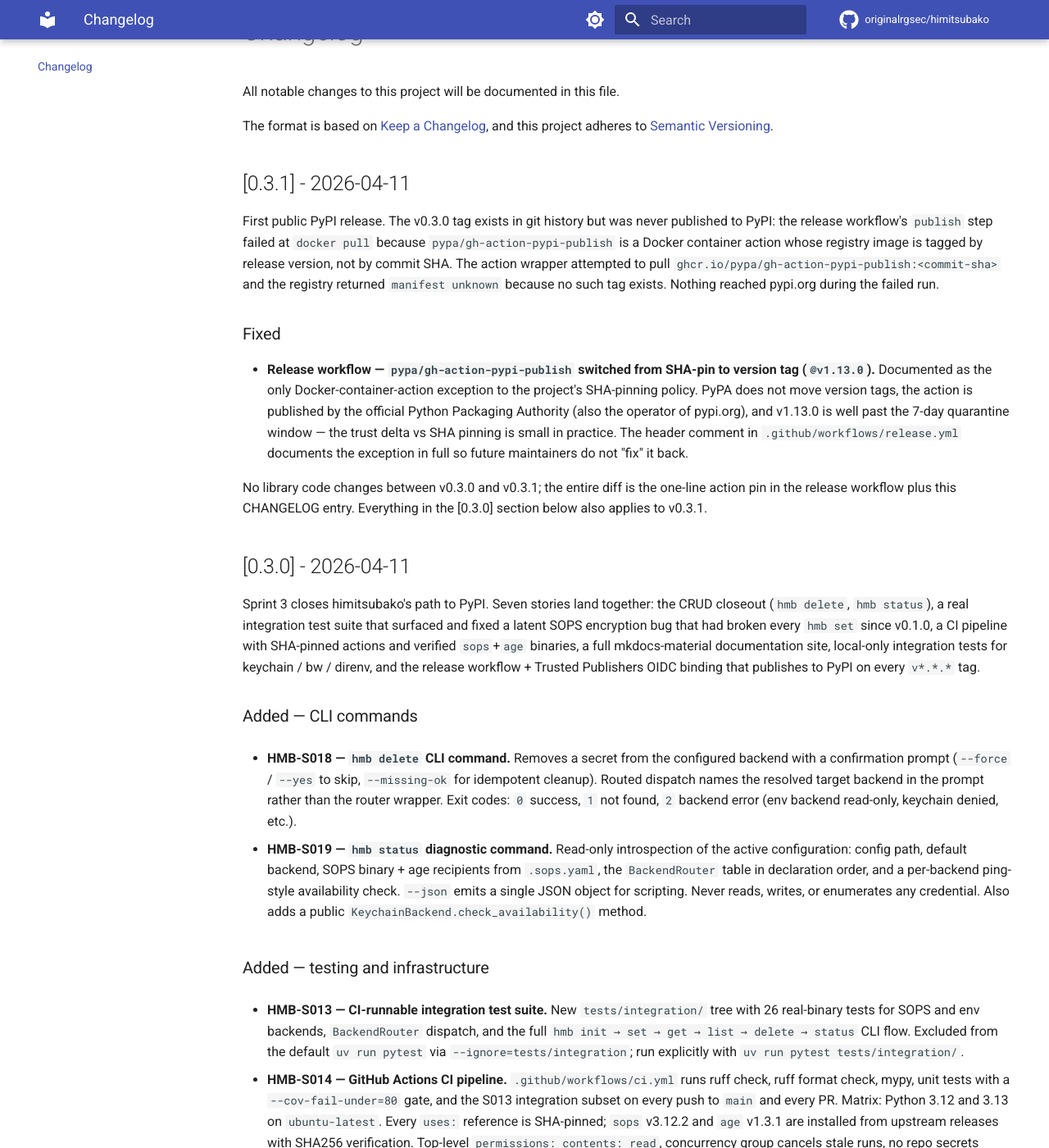
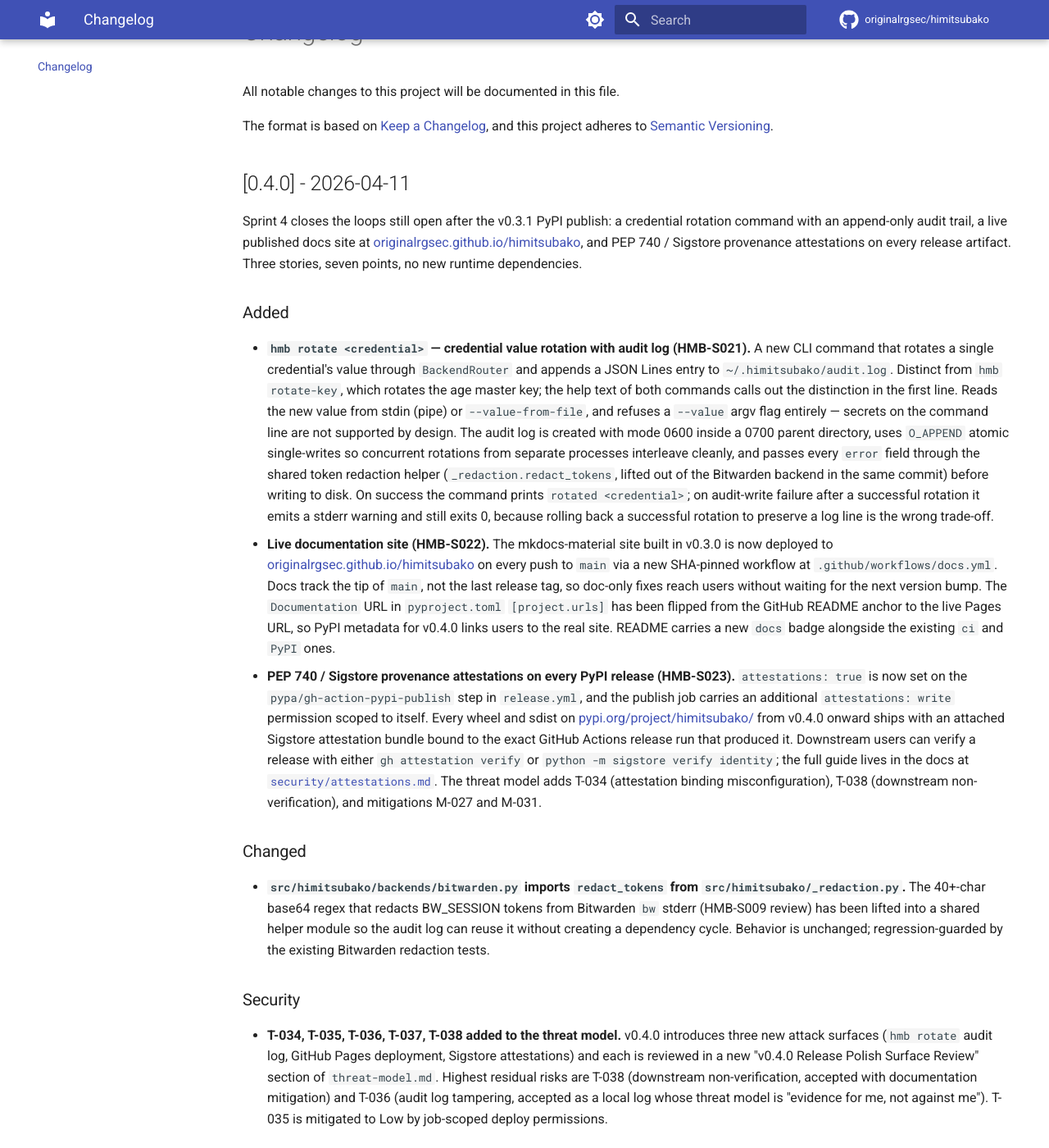
Before and after one commit to originalrgsec/himitsubako, an MkDocs documentation site: the page built from docs/changelog.md, in a window 1280 px wide and 1400 px high, scrolled down 210 px. Shown: the whole window at 82% size. Built offline with MkDocs 1.6.1 and Material for MkDocs 9.7.7, drawn with Linux system fonts in a browser that asks for light colours; comment, search, counter and statistics services are not loaded; some of the changed text lies outside the part shown.

Commit message:
feat(release): PEP 740 attestations + v0.4.0 bump (HMB-S023)
Enables Sigstore / PEP 740 provenance attestations on the PyPI publish
step and bumps the project version to 0.4.0. Every wheel and sdist on
pypi.org from v0.4.0 onward will ship with a Sigstore attestation
bundle cryptographically bound to the GitHub Actions release run that
produced it.

- .github/workflows/release.yml: `attestations: true` on the
  pypa/gh-action-pypi-publish step. The publish job gains
  `attestations: write` permission alongside the existing
  `id-token: write` (same OIDC identity, two consumers — Trusted
  Publishers for the PyPI token, Sigstore for the keyless signing
  cert). Action stays tag-pinned to v1.13.0 under the documented
  Docker-container-action exception; v1.13.0 supports attestations
  via the feature added in v1.12.0. Inline comment documents the
  expected signing identity and points at docs/security/attestations.md
  for the full verification guide.
- docs/security/attestations.md: new documentation page covering what
  the attestations cover, the expected signing identity
  (`.github/workflows/release.yml@refs/tags/v<VERSION>` with issuer
  `token.actions.githubusercontent.com`), and two verification paths
  (`gh attestation verify` and `python -m sigstore verify identity`).
  Includes a "what verification does not replace" section that flags
  pip --require-hashes and transparency-log monitoring as adjacent
  concerns outside v0.4.0 scope.
- mkdocs.yml: promote Security to a section with Overview + Release
  attestations children, so the new page is reachable from the nav
  without moving the existing security.md.
- CHANGELOG.md: [0.4.0] entry covering all three Sprint 4 stories,
  security-section threat IDs (T-034 through T-038), and the two
  operator actions required before tagging (GitHub Pages enablement
  and TestPyPI dry run).
- pyproject.toml and src/himitsubako/__init__.py: version → 0.4.0.
  Tag/pyproject/init version-verification step in release.yml will
  enforce the three stay in sync at release time.

Quality gates: ruff check, ruff format, mypy, pytest 210/210, mkdocs
build --strict (0.33s), YAML syntax validated.

Threat model entries T-034 (attestation binding misconfiguration,
mitigated by dry-run verification of the binding) and T-038 (downstream
non-verification, mitigated by documentation in docs/security/attestations.md)
were committed to the Obsidian vault as part of the S022 workflow.

```diff
--- a/CHANGELOG.md
+++ b/CHANGELOG.md
@@ -4,6 +4,104 @@ All notable changes to this project will be documented in this file.
 
 The format is based on [Keep a Changelog](https://keepachangelog.com/en/1.1.0/),
 and this project adheres to [Semantic Versioning](https://semver.org/spec/v2.0.0.html).
+
+## [0.4.0] - 2026-04-11
+
+Sprint 4 closes the loops still open after the v0.3.1 PyPI publish:
+a credential rotation command with an append-only audit trail, a live
+published docs site at [originalrgsec.github.io/himitsubako](https://originalrgsec.github.io/himitsubako/),
+and PEP 740 / Sigstore provenance attestations on every release artifact.
+Three stories, seven points, no new runtime dependencies.
+
+### Added
+
+- **`hmb rotate <credential>` — credential value rotation with audit log
+  (HMB-S021).** A new CLI command that rotates a single credential's
+  value through `BackendRouter` and appends a JSON Lines entry to
+  `~/.himitsubako/audit.log`. Distinct from `hmb rotate-key`, which
+  rotates the age master key; the help text of both commands calls out
+  the distinction in the first line. Reads the new value from stdin
+  (pipe) or `--value-from-file`, and refuses a `--value` argv flag
+  entirely — secrets on the command line are not supported by design.
+  The audit log is created with mode 0600 inside a 0700 parent
+  directory, uses `O_APPEND` atomic single-writes so concurrent
+  rotations from separate processes interleave cleanly, and passes
+  every `error` field through the shared token redaction helper
+  (`_redaction.redact_tokens`, lifted out of the Bitwarden backend in
+  the same commit) before writing to disk. On success the command
+  prints `rotated <credential>`; on audit-write failure after a
+  successful rotation it emits a stderr warning and still exits 0,
+  because rolling back a successful rotation to preserve a log line
+  is the wrong trade-off.
+- **Live documentation site (HMB-S022).** The mkdocs-material site
+  built in v0.3.0 is now deployed to
+  [originalrgsec.github.io/himitsubako](https://originalrgsec.github.io/himitsubako/)
+  on every push to `main` via a new SHA-pinned workflow at
+  `.github/workflows/docs.yml`. Docs track the tip of `main`, not the
+  last release tag, so doc-only fixes reach users without waiting for
+  the next version bump. The `Documentation` URL in `pyproject.toml`
+  `[project.urls]` has been flipped from the GitHub README anchor to
+  the live Pages URL, so PyPI metadata for v0.4.0 links users to the
+  real site. README carries a new `docs` badge alongside the existing
+  `ci` and `PyPI` ones.
+- **PEP 740 / Sigstore provenance attestations on every PyPI release
+  (HMB-S023).** `attestations: true` is now set on the
+  `pypa/gh-action-pypi-publish` step in `release.yml`, and the publish
+  job carries an additional `attestations: write` permission scoped
+  to itself. Every wheel and sdist on
+  [pypi.org/project/himitsubako/](https://pypi.org/project/himitsubako/)
+  from v0.4.0 onward ships with an attached Sigstore attestation
+  bundle bound to the exact GitHub Actions release run that produced
+  it. Downstream users can verify a release with either
+  `gh attestation verify` or `python -m sigstore verify identity`;
+  the full guide lives in the docs at
+  [`security/attestations.md`](https://originalrgsec.github.io/himitsubako/security/attestations/).
+  The threat model adds T-034 (attestation binding misconfiguration),
+  T-038 (downstream non-verification), and mitigations M-027 and M-031.
+
+### Changed
+
+- **`src/himitsubako/backends/bitwarden.py` imports `redact_tokens`
+  from `src/himitsubako/_redaction.py`.** The 40+-char base64 regex
+  that redacts BW_SESSION tokens from Bitwarden `bw` stderr (HMB-S009
+  review) has been lifted into a shared helper module so the audit
+  log can reuse it without creating a dependency cycle. Behavior is
+  unchanged; regression-guarded by the existing Bitwarden redaction
+  tests.
+
+### Security
+
+- **T-034, T-035, T-036, T-037, T-038 added to the threat model.**
+  v0.4.0 introduces three new attack surfaces (`hmb rotate` audit log,
+  GitHub Pages deployment, Sigstore attestations) and each is reviewed
+  in a new "v0.4.0 Release Polish Surface Review" section of
+  `threat-model.md`. Highest residual risks are T-038 (downstream
+  non-verification, accepted with documentation mitigation) and T-036
+  (audit log tampering, accepted as a local log whose threat model is
+  "evidence for me, not against me"). T-035 is mitigated to Low by
+  job-scoped deploy permissions.
+
+### Operator actions required before tagging v0.4.0
+
+1. **GitHub Pages enablement.** Flip Settings → Pages → Source to
+   "GitHub Actions" on `github.com/originalrgsec/himitsubako`. The
+   workflow cannot enable this itself; without the flip, the first
+   `docs.yml` run will fail at `actions/deploy-pages` with a missing
+   Pages site error.
+2. **TestPyPI dry run.** Tag `v0.4.0-rc.1` and push it to exercise
+   the full release + attestation flow against TestPyPI before the
+   real `v0.4.0` tag. Sprint 3's v0.3.0 → v0.3.1 mishap is the
+   precedent — "always dry-run irreversible actions." Verify on
+   TestPyPI that the attestation identity matches the expected
+   `https://github.com/originalrgsec/himitsubako/.github/workflows/release.yml`
+   binding before tagging the production release.
+
+### Test count and coverage
+
+- Tests: 190 → 210 (+20 covering `audit.py` and `rotate_credential`)
+- Coverage: 85.80% → 86.13%
+- All four quality gates green on every commit: `ruff check`,
+  `ruff format --check`, `mypy`, `pytest`.
 
 ## [0.3.1] - 2026-04-11
 
--- a/mkdocs.yml
+++ b/mkdocs.yml
@@ -81,6 +81,8 @@ nav:
   - Integrations:
       - pydantic-settings: integrations/pydantic-settings.md
       - direnv: integrations/direnv.md
-  - Security: security.md
+  - Security:
+      - Overview: security.md
+      - Release attestations: security/attestations.md
   - Why not ...?: why-not.md
   - Changelog: changelog.md
--- a/pyproject.toml
+++ b/pyproject.toml
@@ -1,6 +1,6 @@
 [project]
 name = "himitsubako"
-version = "0.3.1"
+version = "0.4.0"
 description = "Multi-backend credential abstraction for solo Python developers. SOPS+age, macOS Keychain, Bitwarden CLI, direnv, env vars."
 readme = "README.md"
 license = { text = "MIT" }
--- a/src/himitsubako/__init__.py
+++ b/src/himitsubako/__init__.py
@@ -4,6 +4,6 @@ from __future__ import annotations
 
 from himitsubako.api import get, list_secrets, set_secret
 
-__version__ = "0.3.1"
+__version__ = "0.4.0"
 
 __all__ = ["__version__", "get", "list_secrets", "set_secret"]
```
Also changed, not shown: docs/security/attestations.md (added, +134 -0 lines), 1 other file.
